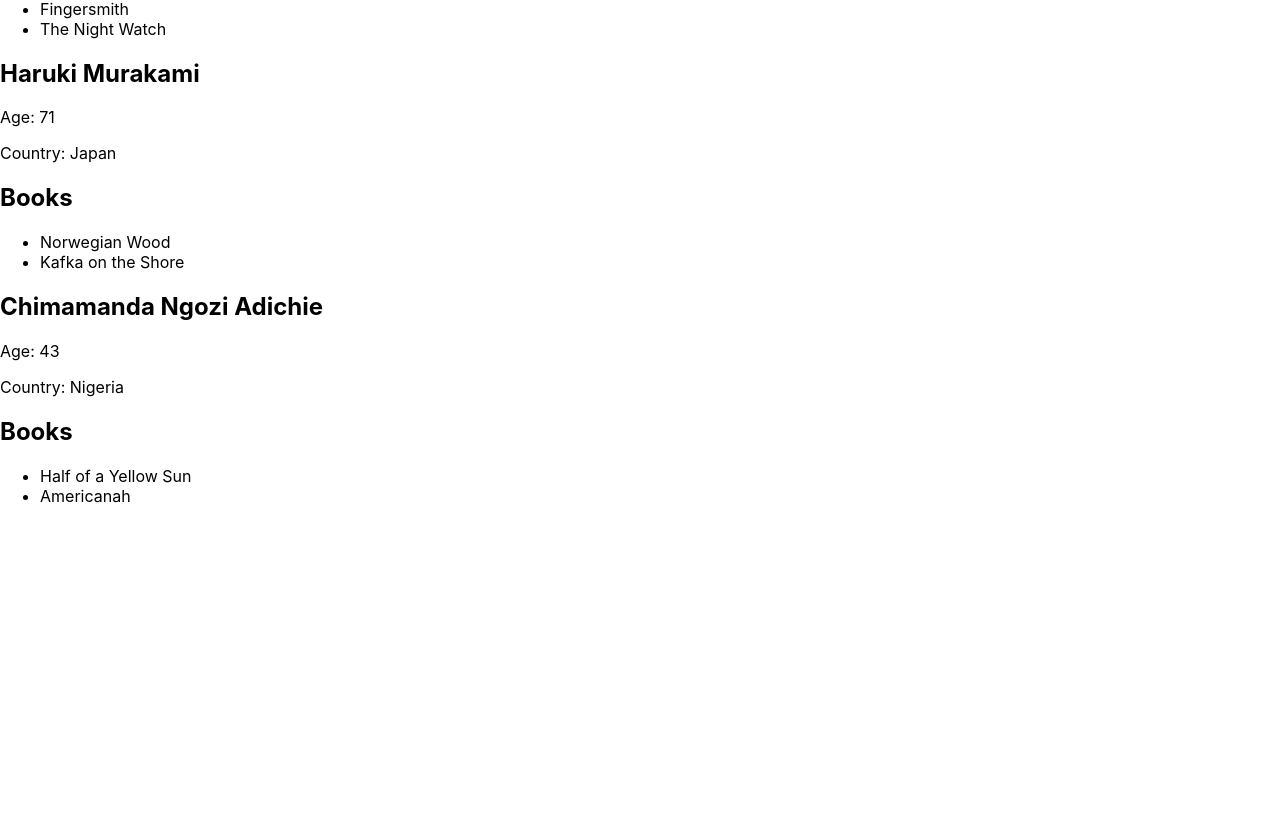
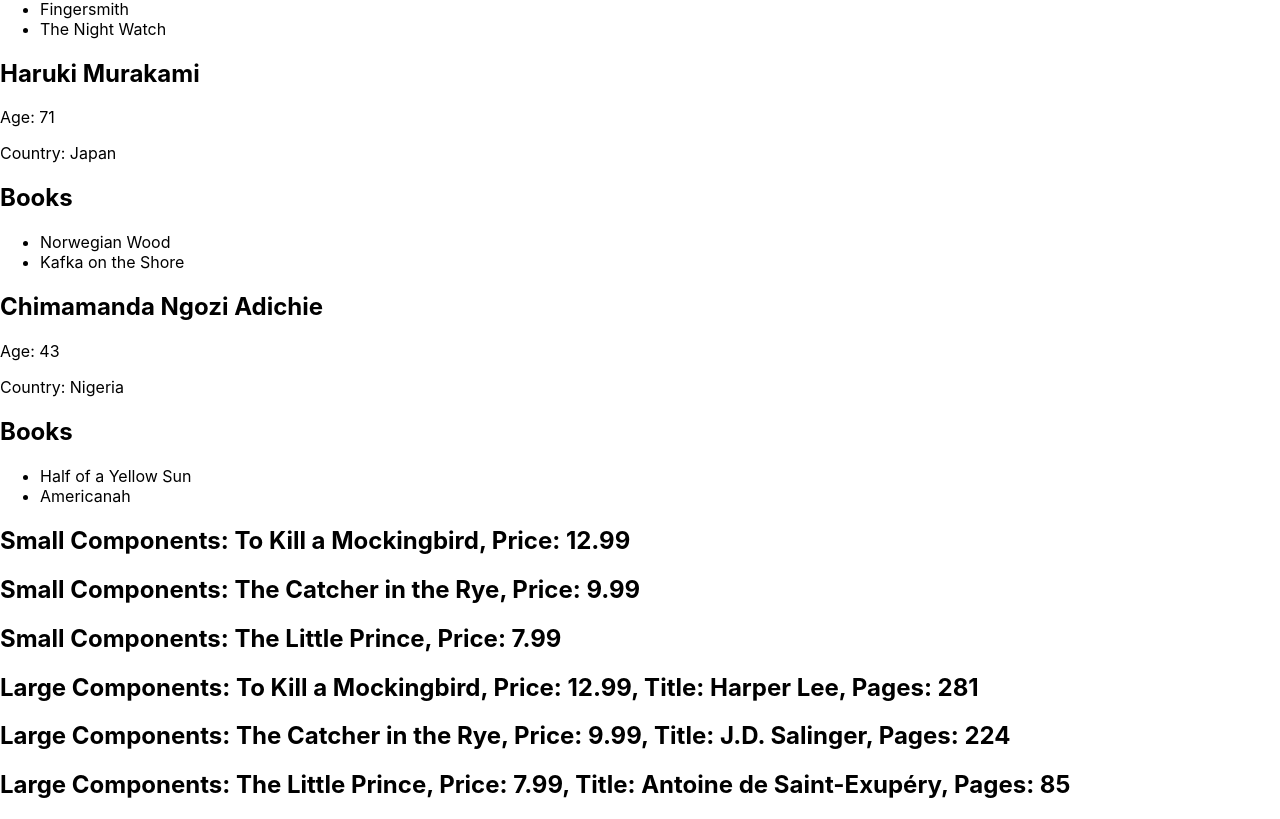
Before and after one commit to phamducbinhh/React-Design-Patterns, a React (Vite) app: page / in a window 1280 px wide. Shown: the part 303-1122 px from the top of the page. Before the commit the page ends 825 px from the top, so only its background shows below. Built offline with nearby package versions, Linux system fonts and the light colour scheme.

Commit message:
Design-Pattern Layout component : Lists Types

```diff
--- a/src/App.tsx
+++ b/src/App.tsx
@@ -1,14 +1,20 @@
 import { Fragment } from 'react/jsx-runtime'
 import { LargeAuthorListItem } from './components/authors/LargeListItems'
 import { SmallAuthorListItem } from './components/authors/SmallListItems'
+import LargeListItems from './components/books/LargeListItems'
+import SmallListItems from './components/books/SmallListItems'
 import { RegularList } from './components/lists/Regular'
 import { authors } from './data/authors'
+import { books } from './data/books'
 
 export default function App() {
   return (
     <Fragment>
       <RegularList items={authors} sourceName={'author'} ItemComponent={SmallAuthorListItem} />
       <RegularList items={authors} sourceName={'author'} ItemComponent={LargeAuthorListItem} />
+      {''}
+      <RegularList items={books} sourceName={'book'} ItemComponent={SmallListItems} />
+      <RegularList items={books} sourceName={'book'} ItemComponent={LargeListItems} />
     </Fragment>
   )
 }
--- a/src/components/books/LargeListItems.tsx
+++ b/src/components/books/LargeListItems.tsx
@@ -0,0 +1,14 @@
+type Book = {
+  name: string
+  price: number
+  title: string
+  pages: number
+}
+export default function LargeListItems({ book }: { book: Book }) {
+  const { name, price, title, pages } = book
+  return (
+    <h2>
+      Large Components: {name}, Price: {price}, Title: {title}, Pages: {pages}
+    </h2>
+  )
+}
--- a/src/components/books/SmallListItems.tsx
+++ b/src/components/books/SmallListItems.tsx
@@ -0,0 +1,12 @@
+type Book = {
+  name: string
+  price: number
+}
+export default function SmallListItems({ book }: { book: Book }) {
+  const { name, price } = book
+  return (
+    <h2>
+      Small Components: {name}, Price: {price}
+    </h2>
+  )
+}
```
